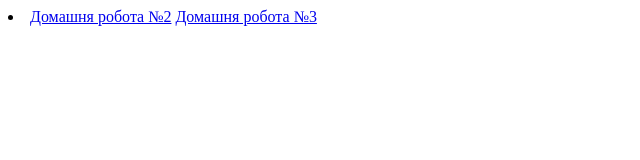
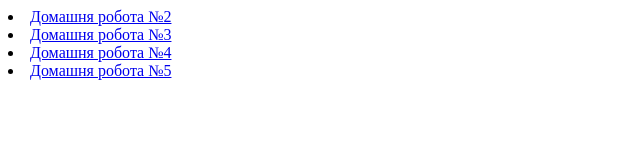
Before and after one commit to Natika888/lessons, a plain HTML site: page index.html in a window 1280 px wide. Shown: the whole page, without its empty margins (0-640 px from the left). Drawn offline with Linux system fonts and the light colour scheme.

Commit message:
Add files via upload

```diff
--- a/index.html
+++ b/index.html
@@ -8,7 +8,15 @@
     <body>
         <li>
             <a href="Lesson2/index.html">Домашня робота №2</a>
+        </li>
+        <li>
             <a href="hw3/index.html">Домашня робота №3</a>
+        </li>
+        <li>
+            <a href="hw4/index.html">Домашня робота №4</a>
+        </li>
+        <li>
+            <a href="hw5/index.html">Домашня робота №5</a>
         </li>
     </body>
 </html>
```
